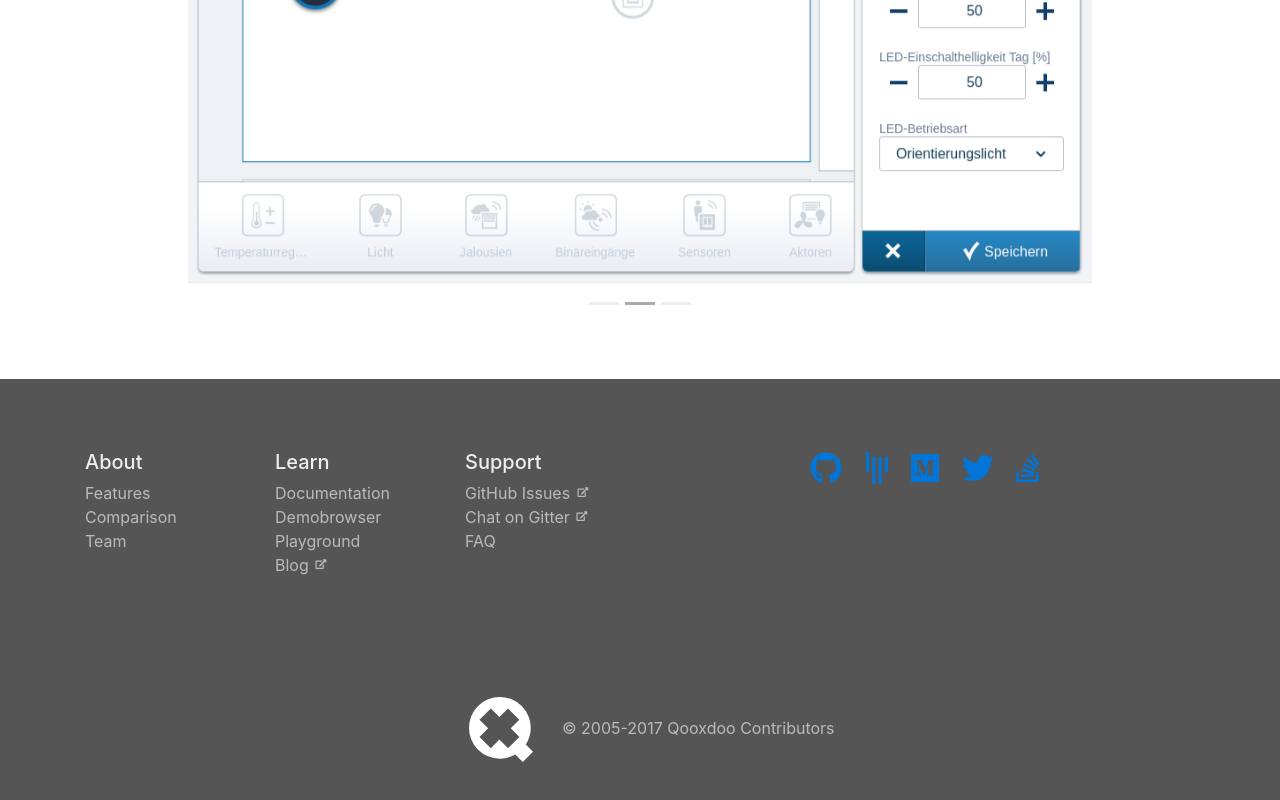
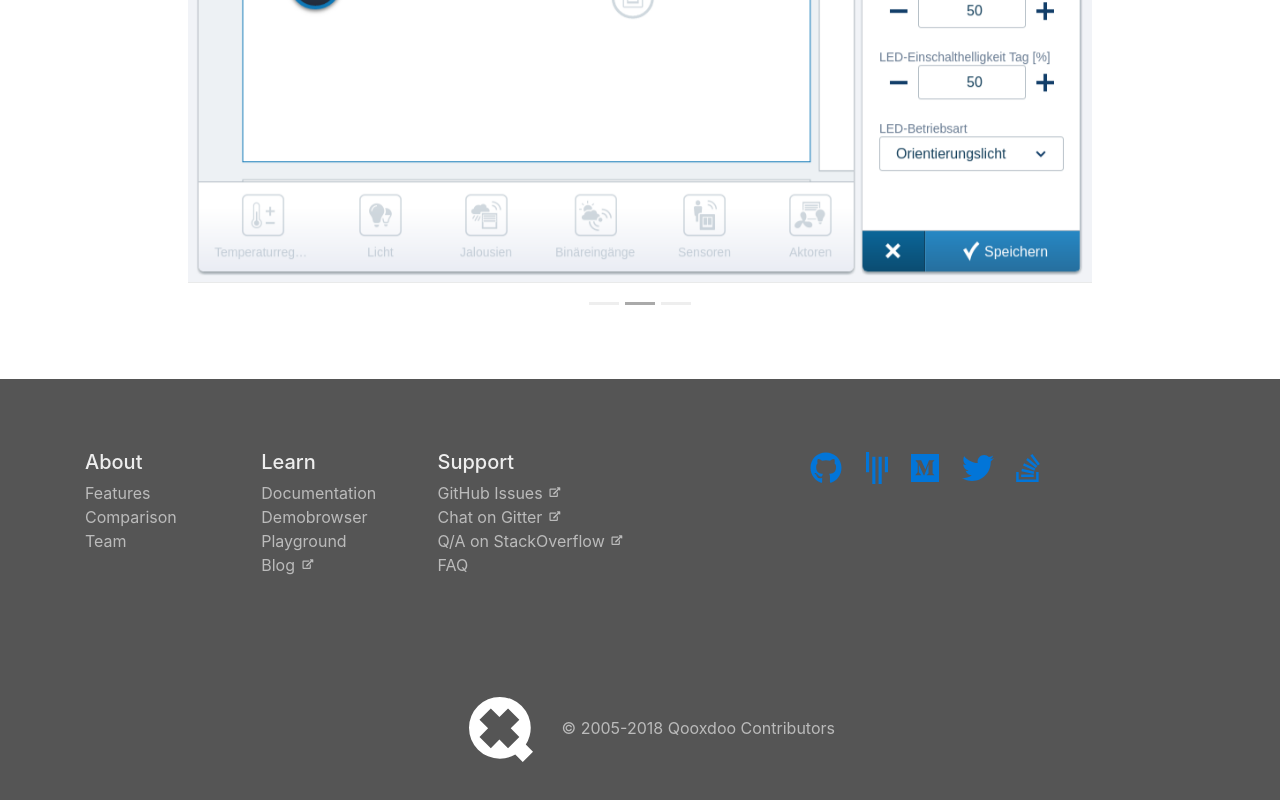
Before and after one commit to cajus/qx-website, a plain HTML site: page Q/index.html in a window 1280 px wide. Shown: the part 2793-3593 px from the top of the page. Drawn offline with nearby package versions, Linux system fonts and the light colour scheme.

Commit message:
Updated link

```diff
--- a/Q/index.html
+++ b/Q/index.html
@@ -252,6 +252,9 @@
                     <a class="nav-link p-0 text-nowrap" style="color: #BBB" href="https://gitter.im/qooxdoo/qooxdoo">Chat on Gitter <span<i class="fas fa-external-link-alt fa-sm" data-fa-transform="up-1 shrink-5"></i></a>
                   </li>
                   <li class="nav-item">
+                    <a class="nav-link p-0 text-nowrap" style="color: #BBB" href=""https://stackoverflow.com/questions/tagged/qooxdoo>Q/A on StackOverflow <span<i class="fas fa-external-link-alt fa-sm" data-fa-transform="up-1 shrink-5"></i></a>
+                  </li>
+                  <li class="nav-item">
                     <a class="nav-link p-0" style="color: #BBB" href="#">FAQ</a>
                   </li>
                 </ul>
@@ -279,7 +282,7 @@
       </div>
       <div class="container text-center d-none d-sm-block p-4">
         <img class="img p-4" src="assets/qx-white.svg">
-        <span class="text-light">&copy; 2005-2017 Qooxdoo Contributors</span>
+        <span class="text-light">&copy; 2005-2018 Qooxdoo Contributors</span>
       </div>
       <div class="container text-center d-block d-sm-none p-4">
         <img class="img-fluid p-4" src="assets/qx-white.svg">
```
